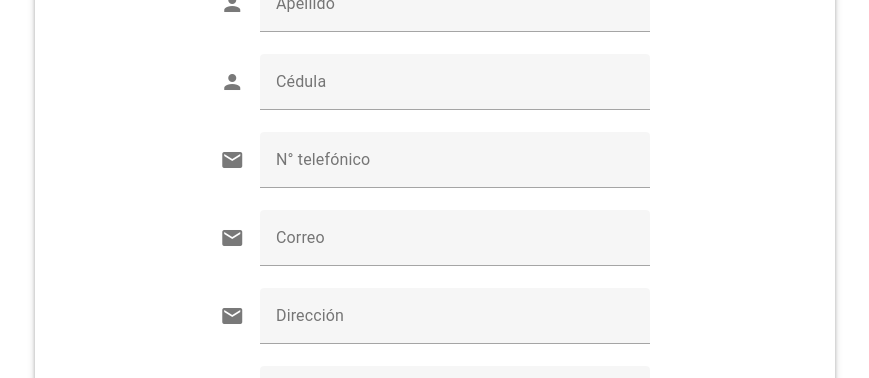
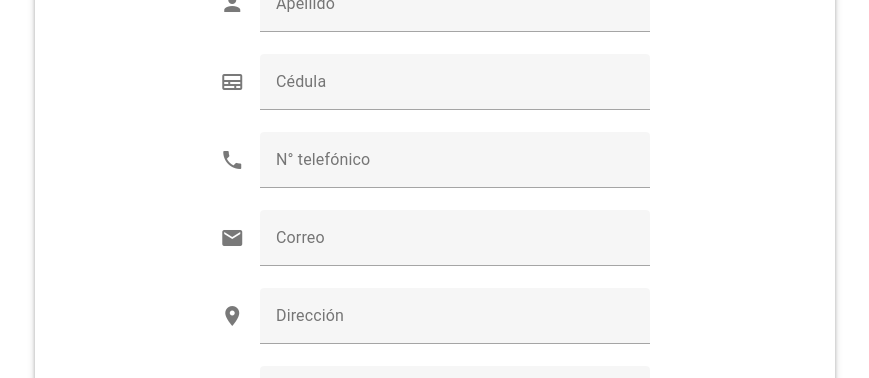
Before and after one commit to Bruna-team/Brunapp, a Vue app: page /SingIn in a window 1280 px wide. Shown: the part 170-548 px from the top of the page, without its empty margins (205-1074 px from the left). Built offline with nearby package versions, Linux system fonts and the light colour scheme; a web font is replaced by a local one.

Commit message:
Agregados iconos correspondientes a los inputs del registrar cuenta. agregadas validaciones en las rules del usuario

```diff
--- a/src/components/AgregarEstudiante.vue
+++ b/src/components/AgregarEstudiante.vue
@@ -51,18 +51,21 @@ const representante = ref({
     value: '',
     rules: [
       (v: string) => !!v || 'El nombre es necesario',
+      (v: string) => v.length>3 || 'El nombre es muy corto',
     ],
   },
   apeRe: {
     value: '',
     rules: [
       (v: string) => !!v || 'El apellido es necesario',
+      (v: string) => v.length>3 || 'El apellido es muy corto',
     ],
   },
   tel: {
     value: '',
     rules: [
       (v: string) => !!v || 'El teléfono es necesario',
+      (v: string) => /^(0412|0414|0416|0424|0426)\d{7}$/.test(v)  || 'El numero de teléfono parese ser incorrecto',
     ],
   },
   telRe: {
--- a/src/views/LogIn.vue
+++ b/src/views/LogIn.vue
@@ -29,42 +29,42 @@ const userData = ref({
     value: '',
     rules: [
       (v: string) => !!v || 'El número de cedula es necesario',
-      // (v: string) => checkApi(v)
+      (v: string) => /^[^.]*$/.test(v)  || 'La cédula no debe tener puntos',
+      (v: string) => /^\d{7,8}$/.test(v)  || 'La cédula no tiene la longitud correcta',
     ],
   },
   nombre: {
     value: '',
     rules: [
       (v: string) => !!v || 'El nombre es necesario',
-      // (v: string) => checkApi(v)
+      (v: string) => v.length>3 || 'El nombre es muy corto',
     ],
   },
   apellido: {
     value: '',
     rules: [
       (v: string) => !!v || 'El apellido es necesario',
-      // (v: string) => checkApi(v)
+      (v: string) => v.length>3 || 'El apellido es muy corto',
     ],
   },
   telefono: {
     value: '',
     rules: [
       (v: string) => !!v || 'El teléfono es necesario',
-      // (v: string) => validarTel(v)
+      (v: string) => /^(0412|0414|0416|0424|0426)\d{7}$/.test(v)  || 'El numero de teléfono párese ser incorrecto',
     ],
   },
   direccion: {
     value: '',
     rules: [
       (v: string) => !!v || 'La dirección es necesario',
-      // (v: string) => checkApi(v)
     ],
   },
   password: {
     value: '',
     rules: [
       (v: string) => !!v || 'La contraseña es necesaria',
-      // (v: string) => checkApi(v),
+      (v: string) => /^(?=.*[A-Z])(?=.*\d)(?=.*[\W_]).+$/.test(v)  || 'La contraseña puede ser mejor.',
     ]
   }
 });
@@ -75,14 +75,6 @@ async function validar (event:any) {
   loading.value = false
   alert(JSON.stringify(results, null, 2))
 }
-// async function checkApi (userName:string) {
-//   return new Promise(resolve => {
-//     setTimeout(() => {
-//       if (userName === 'johnleider') return resolve('User name already taken. Please try another one.')
-//       return resolve(true)
-//     }, 1000)
-//   })
-// }
 function iniciarSesion() {
   if (userData.value.cedula.value && userData.value.password.value) {
     brunaApi({ s: 'auth' }, `usuario=${userData.value.cedula.value}&clave=${btoa(userData.value.password.value)}&rec=${recSesion.value}`)
@@ -132,14 +124,14 @@ watch(router.currentRoute, (value) => {
       width="100%"
     >
       <h2 class="font-weight-black text-primario font-bruna mb-4">Inicia Sesión</h2>
-      <v-form validate-on="submit lazy" @submit.prevent="validar">
+      <v-form @submit.prevent="validar">
         <v-text-field
           v-model="userData.cedula.value"
           :rules="userData.cedula.rules"
           prepend-icon="mdi-account"
           label="Cédula"
-          ></v-text-field>
-          <v-text-field
+        />
+        <v-text-field
           v-model="userData.password.value"
           prepend-icon="mdi-lock"
           :rules="userData.password.rules"
@@ -147,7 +139,7 @@ watch(router.currentRoute, (value) => {
           :type="seePassword ? 'text' : 'password'"
           @click:append-inner="seePassword = !seePassword"
           label="Contraseña"
-        ></v-text-field>
+        />
         <v-checkbox label="Recordar" title="Mantener la sesión iniciada" v-model="recSesion"/>
         <v-divider class="my-2"></v-divider>
         <v-btn
@@ -180,7 +172,7 @@ watch(router.currentRoute, (value) => {
       width="100%"
     >
       <h2 class="font-weight-black text-primario font-bruna mb-4">¡Crea tu cuenta profesor!</h2>
-      <v-form validate-on="submit lazy" @submit.prevent="validar">
+      <v-form @submit.prevent="validar">
         <v-text-field
           v-model="userData.nombre.value"
           :rules="userData.nombre.rules"
@@ -196,13 +188,15 @@ watch(router.currentRoute, (value) => {
         <v-text-field
           v-model="userData.cedula.value"
           :rules="userData.cedula.rules"
-          prepend-icon="mdi-account"
+          prepend-icon="mdi-id-card"
+          prefix="V-"
           label="Cédula"
         ></v-text-field>
         <v-text-field
           v-model="userData.telefono.value"
           :rules="userData.telefono.rules"
-          prepend-icon="mdi-email"
+          prepend-icon="mdi-phone"
+          hint="Debe empezar con '04' seguido del código telefónico"
           label="N° telefónico"
         ></v-text-field>
         <v-text-field
@@ -214,7 +208,7 @@ watch(router.currentRoute, (value) => {
         <v-text-field
           v-model="userData.direccion.value"
           :rules="userData.direccion.rules"
-          prepend-icon="mdi-email"
+          prepend-icon="mdi-map-marker"
           label="Dirección"
         ></v-text-field>
         <v-text-field
@@ -223,6 +217,7 @@ watch(router.currentRoute, (value) => {
           :rules="userData.password.rules"
           :append-inner-icon="seePassword ? 'mdi-eye' : 'mdi-eye-off'"
           :type="seePassword ? 'text' : 'password'"
+          hint="Debe tener una letra mayúscula, un numero y un signo"
           @click:append-inner="seePassword = !seePassword"
           label="Contraseña"
         ></v-text-field>
```
